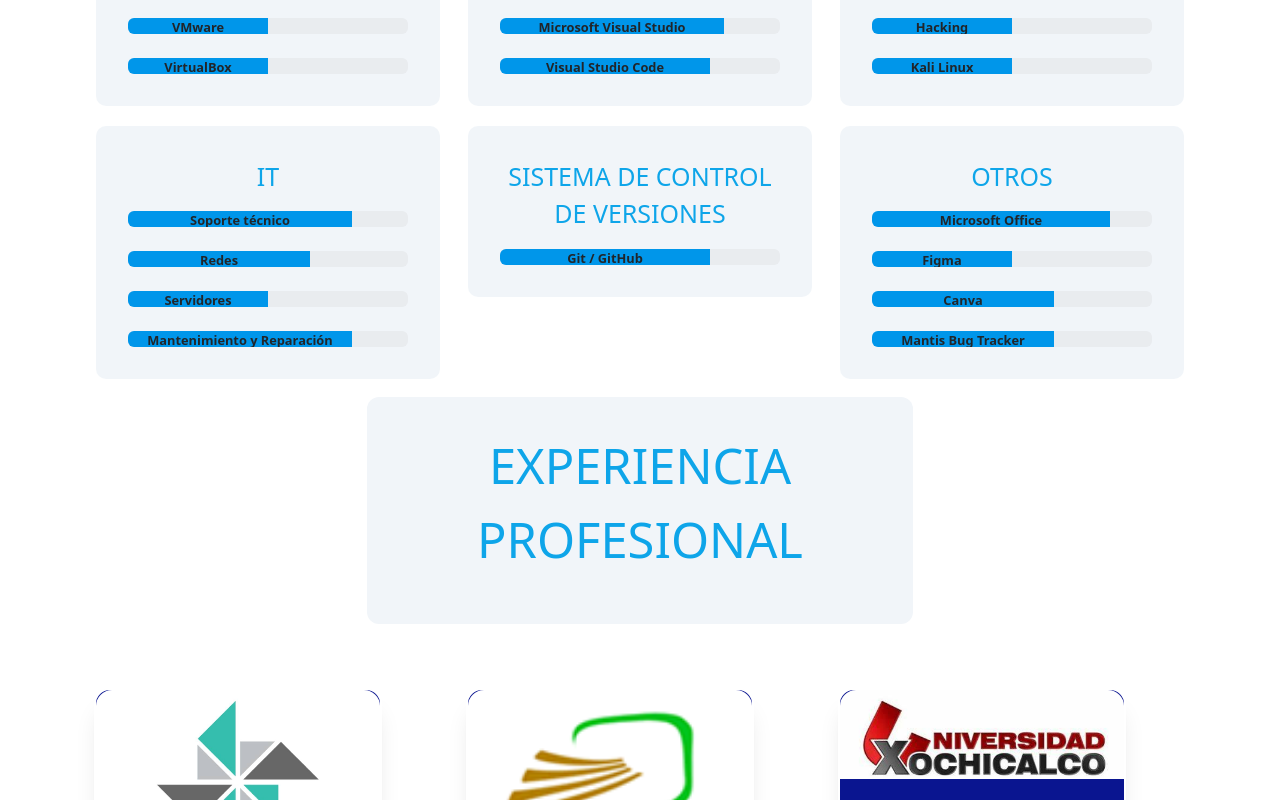
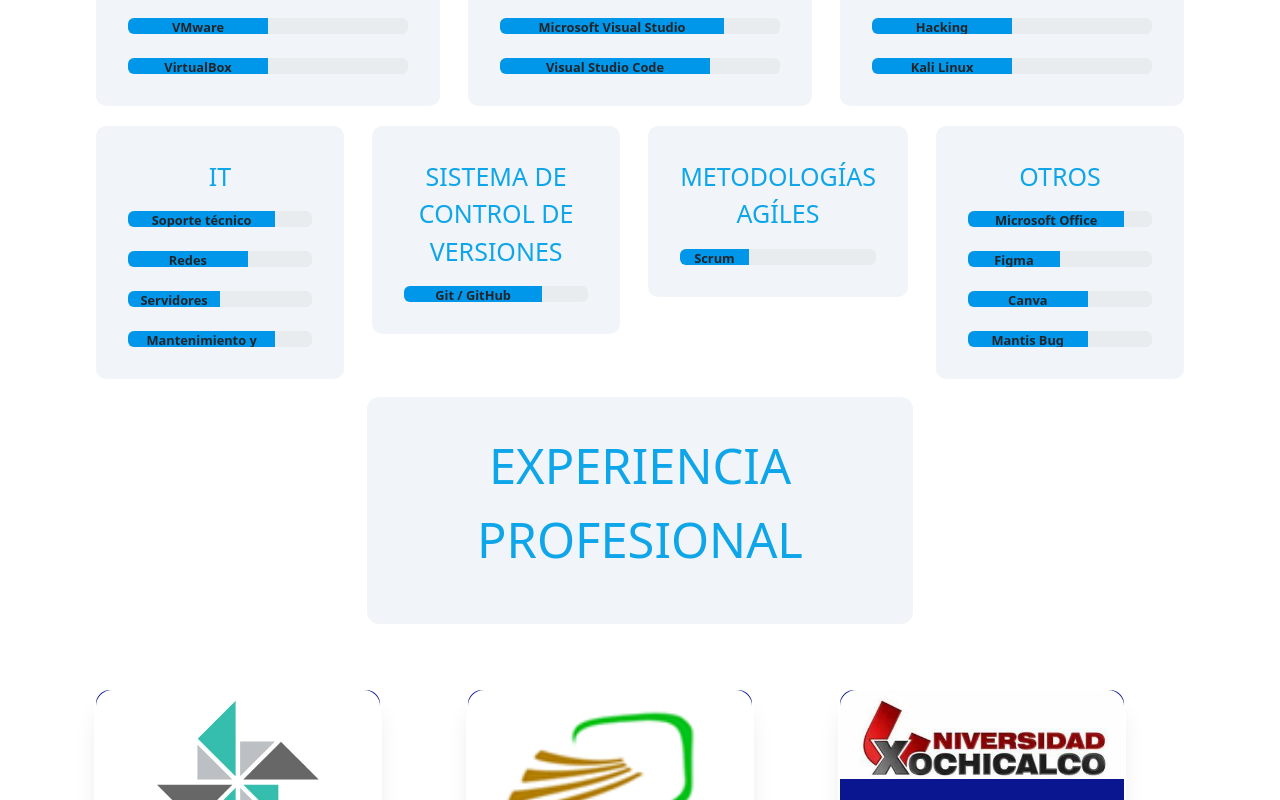
Before and after one commit to kprieto/mi-portafolio, a React (Create React App) app: page / in a window 1280 px wide. Shown: the part 1720-2520 px from the top of the page. Built offline with nearby package versions, Linux system fonts and the light colour scheme; the HTML template or start-up script is replaced by a standard one.

Commit message:
Actualización sección skills y CV

```diff
--- a/src/components/cursos.jsx
+++ b/src/components/cursos.jsx
@@ -50,6 +50,29 @@
                 <br></br>
                 <Timeline position="alternate">
                 <TimelineItem>
+                <TimelineOppositeContent
+                    sx={{ m: 'auto 0' }}
+                    variant="body2"
+                    color="white"
+                    >
+                    Presente
+                    </TimelineOppositeContent>
+                    <TimelineSeparator>
+                    <TimelineConnector />
+                    <TimelineDot color="secondary" >
+                        <DataArrayIcon />
+                    </TimelineDot>
+                    <TimelineConnector sx={{ bgcolor: 'secondary.main' }} />
+                    </TimelineSeparator>
+                    <TimelineContent sx={{ py: '12px', px: 2 }}>
+                    <Typography variant="h6" component="span" color="white">
+                    Bootcamp de Java Profesional
+                    </Typography>
+                    <Typography color="white">Se aprendio los temas fundamentales de Java.
+                    </Typography>
+                    </TimelineContent>
+                </TimelineItem>
+                <TimelineItem>
                     <TimelineOppositeContent
                     sx={{ m: 'auto 0' }}
                     variant="body2"
@@ -58,7 +81,6 @@
                     Presente
                     </TimelineOppositeContent>
                     <TimelineSeparator>
-                    <TimelineConnector />
                     <TimelineDot>
                         <BackupIcon />
                     </TimelineDot>
--- a/src/components/skills.jsx
+++ b/src/components/skills.jsx
@@ -269,6 +269,24 @@
                     </div>
                 </div>
                 <div class="col-sm">
+                    <div className="perfil">
+                        <figure className="bg-slate-100 rounded-xl p-8 md:p-0 dark:bg-[#0a1590] border-2 border-white">
+                            <div className="pt-6 md:p-8 text-center md:text-left space-y-4">
+                                <figcaption className="font-medium">
+                                    <div className="text-2xl text-sky-500 dark:text-sky-100 ">
+                                        METODOLOGÍAS AGÍLES
+                                    </div>
+                                </figcaption>
+                                <blockquote>
+                                <div class="progress">
+                                    <div class="progress-bar" role="progressbar" style={{width: '35%'}} aria-valuenow="75" aria-valuemin="0" aria-valuemax="100" className="bar"><p class="text-sm font-bold">Scrum</p></div>
+                                </div>
+                                </blockquote>
+                            </div>
+                        </figure>
+                    </div>
+                </div>
+                <div class="col-sm">
                 <div className="perfil">
                         <figure className="bg-slate-100 rounded-xl p-8 md:p-0 dark:bg-[#0a1590] border-2 border-white">
                             <div className="pt-6 md:p-8 text-center md:text-left space-y-4">
```
Also changed, not shown: 10 other files (tests, documents, lock files or other folders).
